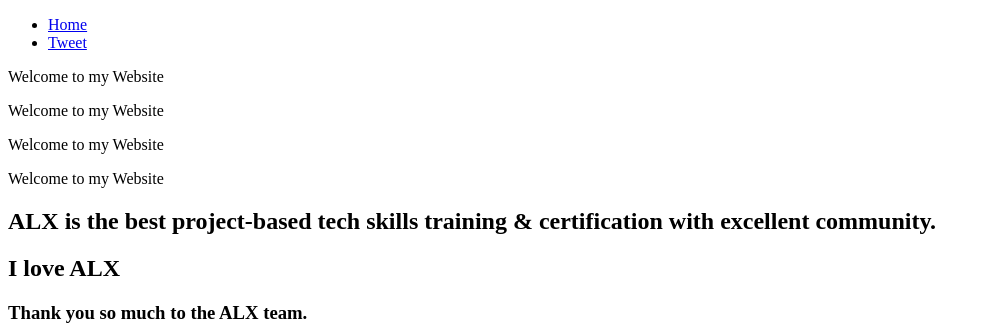
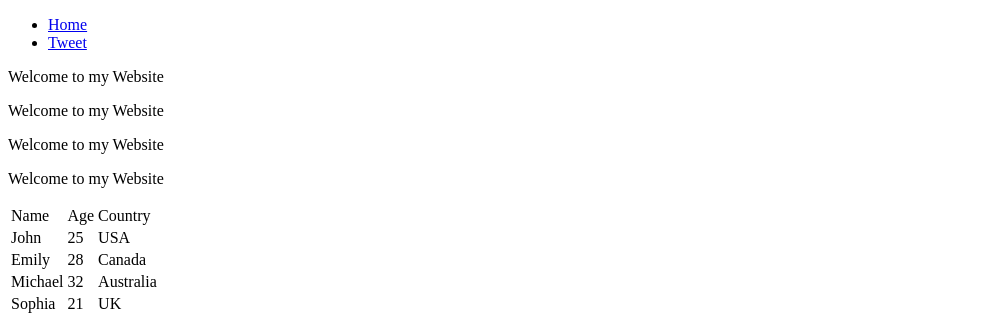
Before and after one commit to onumaeleanyagift/My_First_Portfolio, a plain HTML site: page html_basic/index.html in a window 1280 px wide. Shown: the top 329 px of the page, without its empty margins (0-990 px from the left). Drawn offline with Linux system fonts and the light colour scheme.

Commit message:
Added a tabular info, article tag and aside tag

```diff
--- a/html_basic/index.html
+++ b/html_basic/index.html
@@ -19,10 +19,6 @@
     <p>Welcome to my Website</p>
 
     <article>
-    <h1>ALX is the best project-based tech skills training & certification with excellent community.</h1>
-    <h2>I love ALX</h2>
-    <h3>Thank you so much to the ALX team.</h3>
-    </article>
 
     <table>
         <thead>
@@ -57,8 +53,9 @@
         <td>UK</td>
     </tr>
 </tbody>
+    </table>
 
-    </table>
+</article>
 
     <aside>
         <p>placeholder to add comment thread later</p>
```
